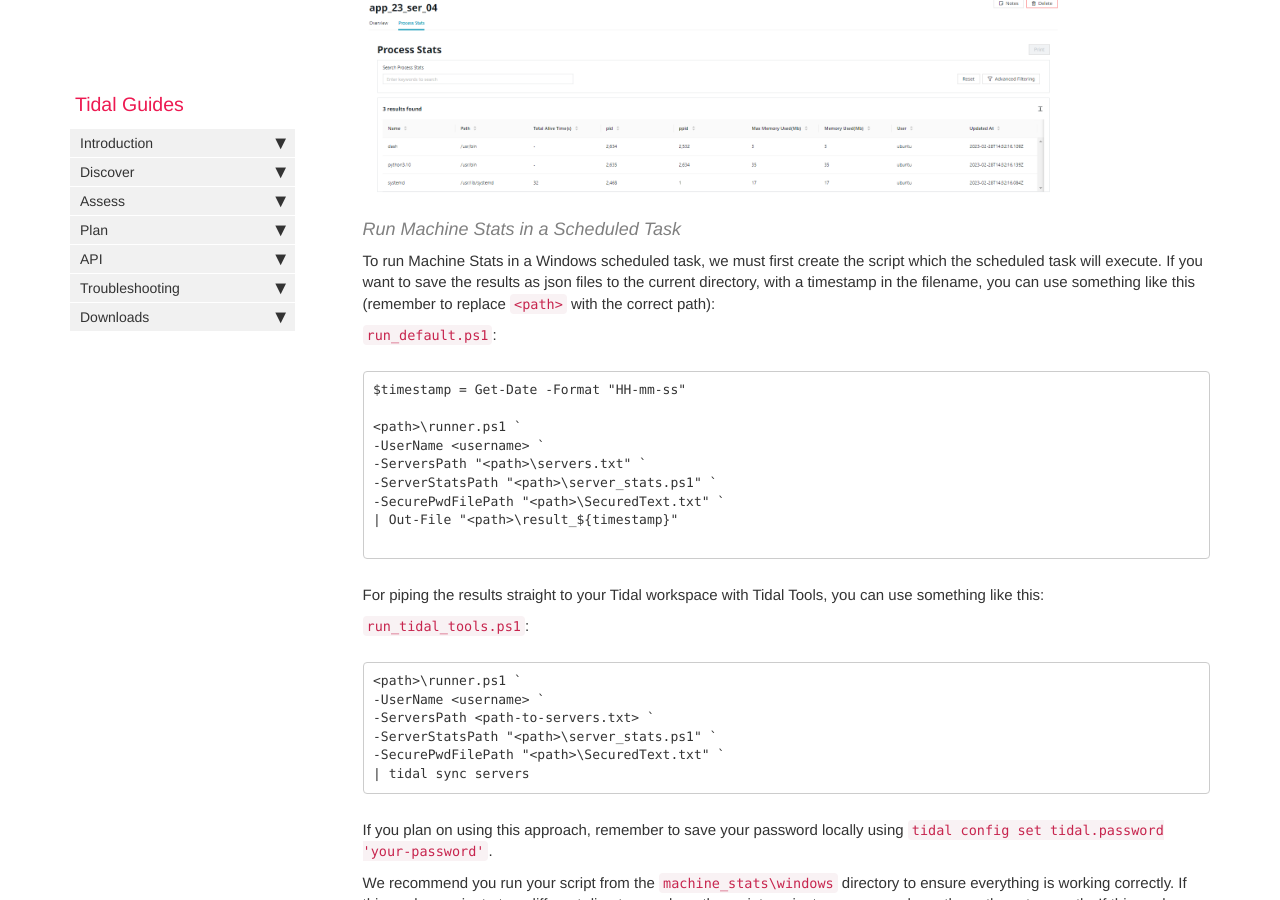
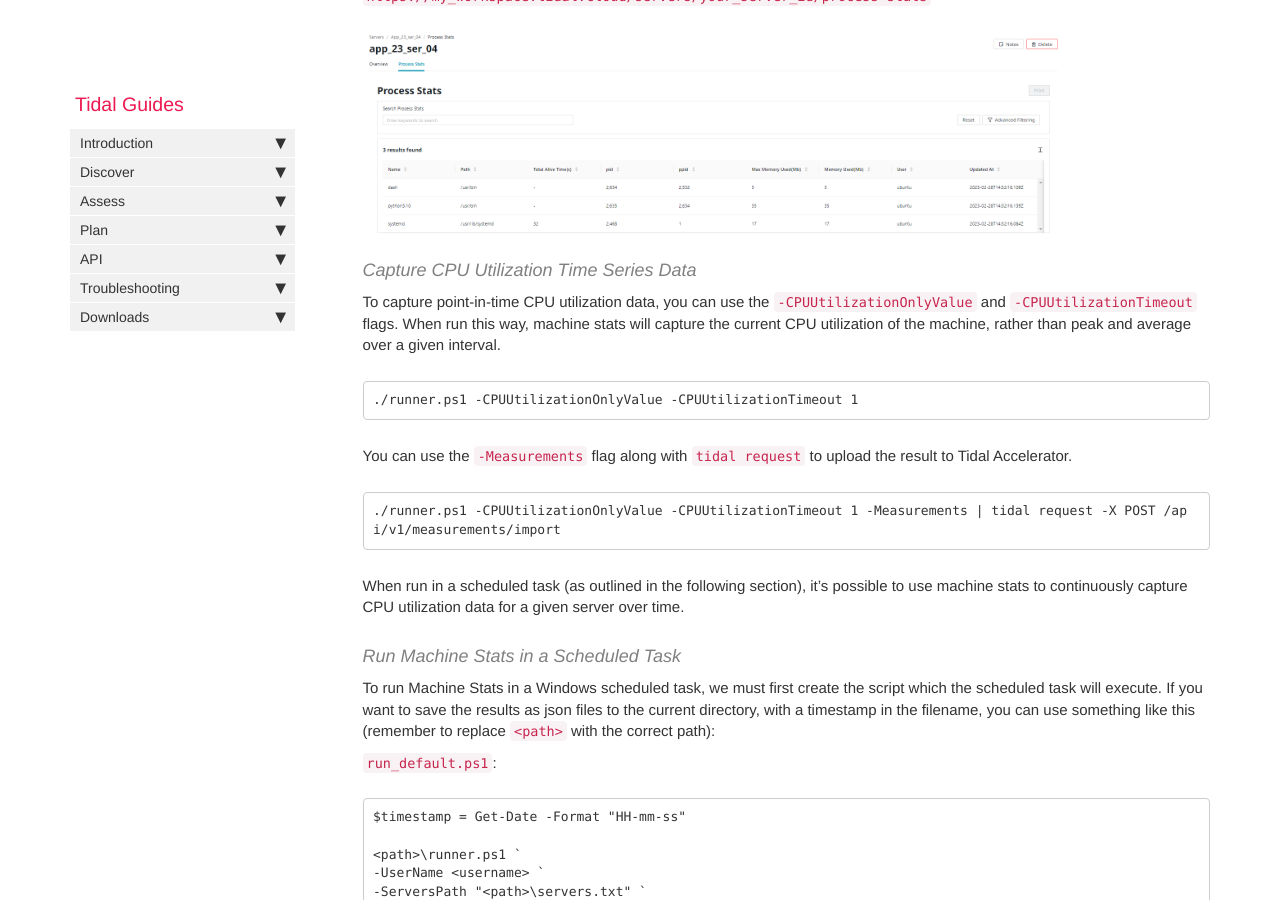
Before and after one commit to tidalmigrations/tidalmigrations.github.io, a Jekyll site: the page built from pages/tidal tools/machine_stats.md, in a window 1280 px wide and 900 px high, scrolled down 4361 px. Built offline with Jekyll 4.4.1, drawn with Linux system fonts in a browser that asks for light colours; nearby versions of some CDN libraries; comment, search, counter and statistics services are not loaded; some of the changed text lies outside the part shown.

Commit message:
Added machine stats docs for capturing time series cpu utilization (#262)

```diff
--- a/pages/tidal tools/machine_stats.md
+++ b/pages/tidal tools/machine_stats.md
@@ -136,6 +136,18 @@ To enable capturing process metrics and pipe the output to Tidal Accelerator add
 With this, you can also access this information on the Tidal Accelerator platform from `https://my_workspace.tidal.cloud/servers/your_server_id/process-stats`
 
 {% include image.html file="process_stats.png" %}
+
+#### Capture CPU Utilization Time Series Data
+
+To capture point-in-time CPU utilization data, you can use the `-CPUUtilizationOnlyValue` and `-CPUUtilizationTimeout` flags. When run this way, machine stats will capture the current CPU utilization of the machine, rather than peak and average over a given interval.
+
+    ./runner.ps1 -CPUUtilizationOnlyValue -CPUUtilizationTimeout 1
+
+You can use the `-Measurements` flag along with `tidal request` to upload the result to Tidal Accelerator.
+
+    ./runner.ps1 -CPUUtilizationOnlyValue -CPUUtilizationTimeout 1 -Measurements | tidal request -X POST /api/v1/measurements/import
+
+When run in a scheduled task (as outlined in the following section), it's possible to use machine stats to continuously capture CPU utilization data for a given server over time.
 
 #### Run Machine Stats in a Scheduled Task
 
@@ -331,6 +343,18 @@ With this, you can also access this information on the Tidal Accelerator platfor
 
 {% include image.html file="process_stats.png" %}
 
+#### Capture CPU Utilization Time Series Data
+
+To capture point-in-time CPU utilization data, you can use the `--cpu-utilization-only-value` and `--cpu-utilization-timeout` flags. When run this way, machine stats will capture the current CPU utilization of the machine.
+
+    $ machine-stats --cpu-utilization-only-value --cpu-utilization-timeout 1
+
+You can use the `-m` switch along with `tidal request` to upload the result to Tidal Accelerator.
+
+    $ machine-stats --cpu-utilization-only-value --cpu-utilization-timeout 1 -m | tidal request -X POST /api/v1/measurements/import
+
+When run in a cron job (as outlined in the following section), it's possible to use machine stats to continuously capture CPU utilization data for a given server over time.
+
 #### Run Machine Stats on a Cron Job
 
 By leveraging cron, you can run Machines Stats on a schedule to gather data over a period of time.
```
